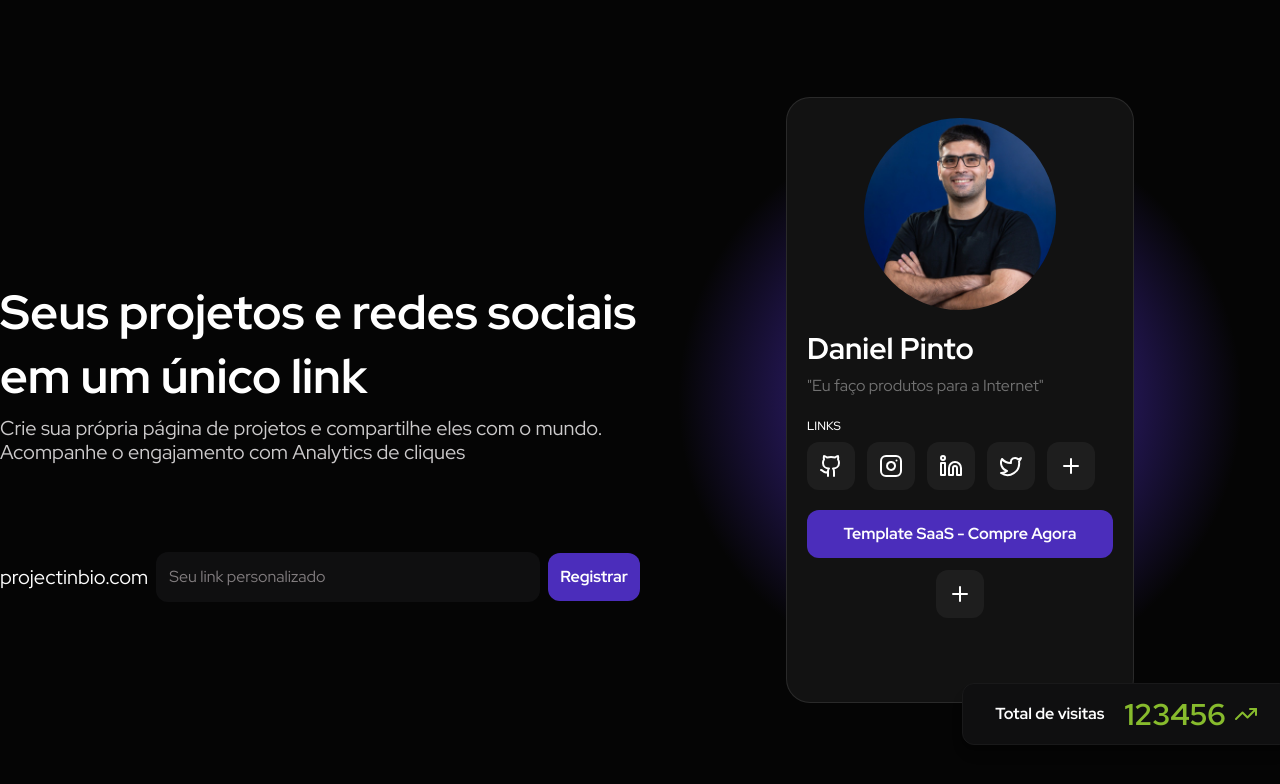
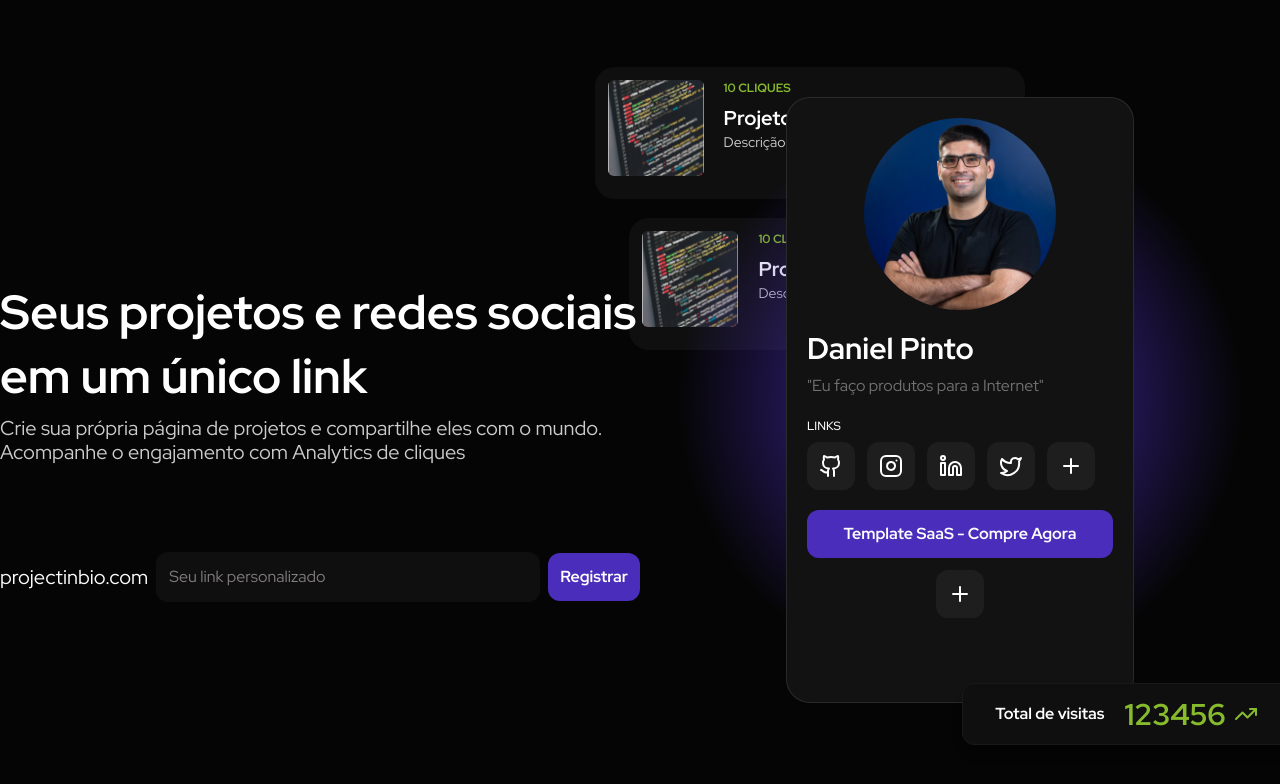
Before and after one commit to danpeixoto/projectinbio-rocketseat, a Next.js app: page / in a window 1280 px wide. Shown: the top 784 px of the page. Built offline with nearby package versions, Linux system fonts and the light colour scheme.

Commit message:
feat: aula - finalizando a seção header

```diff
--- /dev/null
+++ b/src/app/components/commons/project-cards.tsx
@@ -0,0 +1,18 @@
+export default function ProjectCard() {
+  return (
+    <div className="w-[430px] h-[132px] flex gap-5 bg-background-secondary p-3 rounded-[20px] border border-transparent hover:border-border-secondary">
+      <div className="size-24 rounded-md overflow-hidden shrink-0">
+        <img src="/project1.jpg" alt="projeto 1" className="w-full h-full object-cover" />
+      </div>
+      <div className="flex flex-col gap-2">
+        <span className="uppercase text-xs font-bold text-accent-green">
+          10 cliques
+        </span>
+        <div className="flex flex-col">
+          <span className="text-white font-bold text-xl">Projeto 1</span>
+          <span className="text-content-body text-sm">Descrição do projeto</span>
+        </div>
+      </div>
+    </div>
+  )
+}
--- a/src/app/components/landing-page/hero.tsx
+++ b/src/app/components/landing-page/hero.tsx
@@ -1,3 +1,4 @@
+import ProjectCard from "../commons/project-cards";
 import { TotalViews } from "../commons/total-views";
 import UserCard from "../commons/user-card";
 import Button from "../ui/button";
@@ -26,10 +27,10 @@
             <TotalViews />
           </div>
           <div className="absolute top-[20%] -left-[45%] -z-10">
-            {/* <ProjectCard /> */}
+            <ProjectCard />
           </div>
           <div className="absolute -top-[5%] -left-[55%] -z-10">
-            {/* <ProjectCard /> */}
+            <ProjectCard />
           </div>
         </div>
       </div>
```
